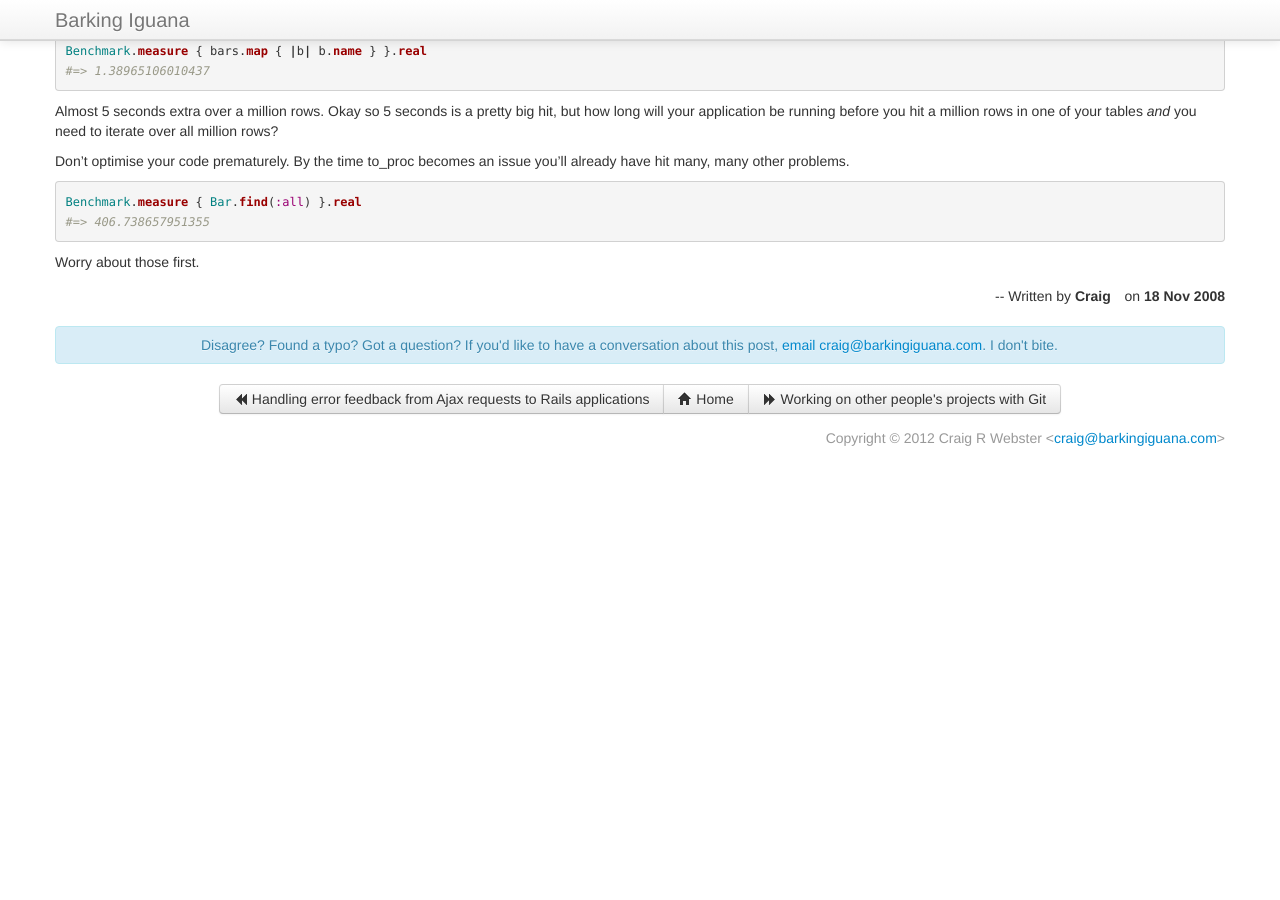
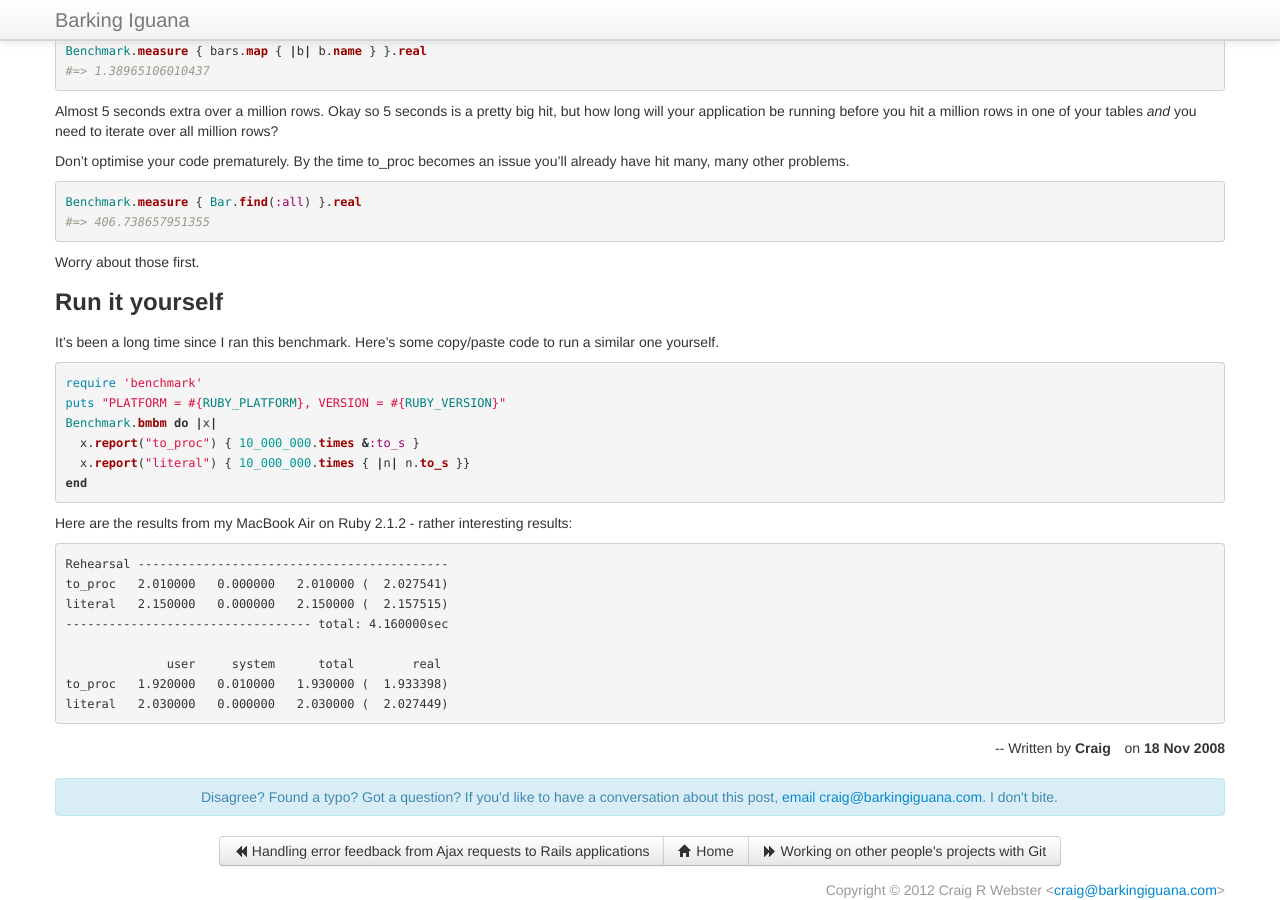
Before and after one commit to barkingiguana/barkingiguana.github.com, a Jekyll site: the page built from _posts/2008-11-18-symbol-to_proc-is-slow-is-it-slow-enough-to-matter.md, in a window 1280 px wide and 900 px high, scrolled down 823 px. Built offline with Jekyll 4.4.1, drawn with Linux system fonts in a browser that asks for light colours; before the commit the page ends 1271 px from its top, so only the background shows below that.

Commit message:
Code to copy/paste for running a benchmark on any version of Ruby.

````diff
--- a/_posts/2008-11-18-symbol-to_proc-is-slow-is-it-slow-enough-to-matter.md
+++ b/_posts/2008-11-18-symbol-to_proc-is-slow-is-it-slow-enough-to-matter.md
@@ -58,3 +58,29 @@ Benchmark.measure { Bar.find(:all) }.real
 ```
 
 Worry about those first.
+
+### Run it yourself
+
+It's been a long time since I ran this benchmark. Here's some copy/paste code to run a similar one yourself.
+
+```ruby
+require 'benchmark'
+puts "PLATFORM = #{RUBY_PLATFORM}, VERSION = #{RUBY_VERSION}"
+Benchmark.bmbm do |x|
+  x.report("to_proc") { 10_000_000.times &:to_s }
+  x.report("literal") { 10_000_000.times { |n| n.to_s }}
+end
+```
+
+Here are the results from my MacBook Air on Ruby 2.1.2 - rather interesting results:
+
+```
+Rehearsal -------------------------------------------
+to_proc   2.010000   0.000000   2.010000 (  2.027541)
+literal   2.150000   0.000000   2.150000 (  2.157515)
+---------------------------------- total: 4.160000sec
+
+              user     system      total        real
+to_proc   1.920000   0.010000   1.930000 (  1.933398)
+literal   2.030000   0.000000   2.030000 (  2.027449)
+```
````
